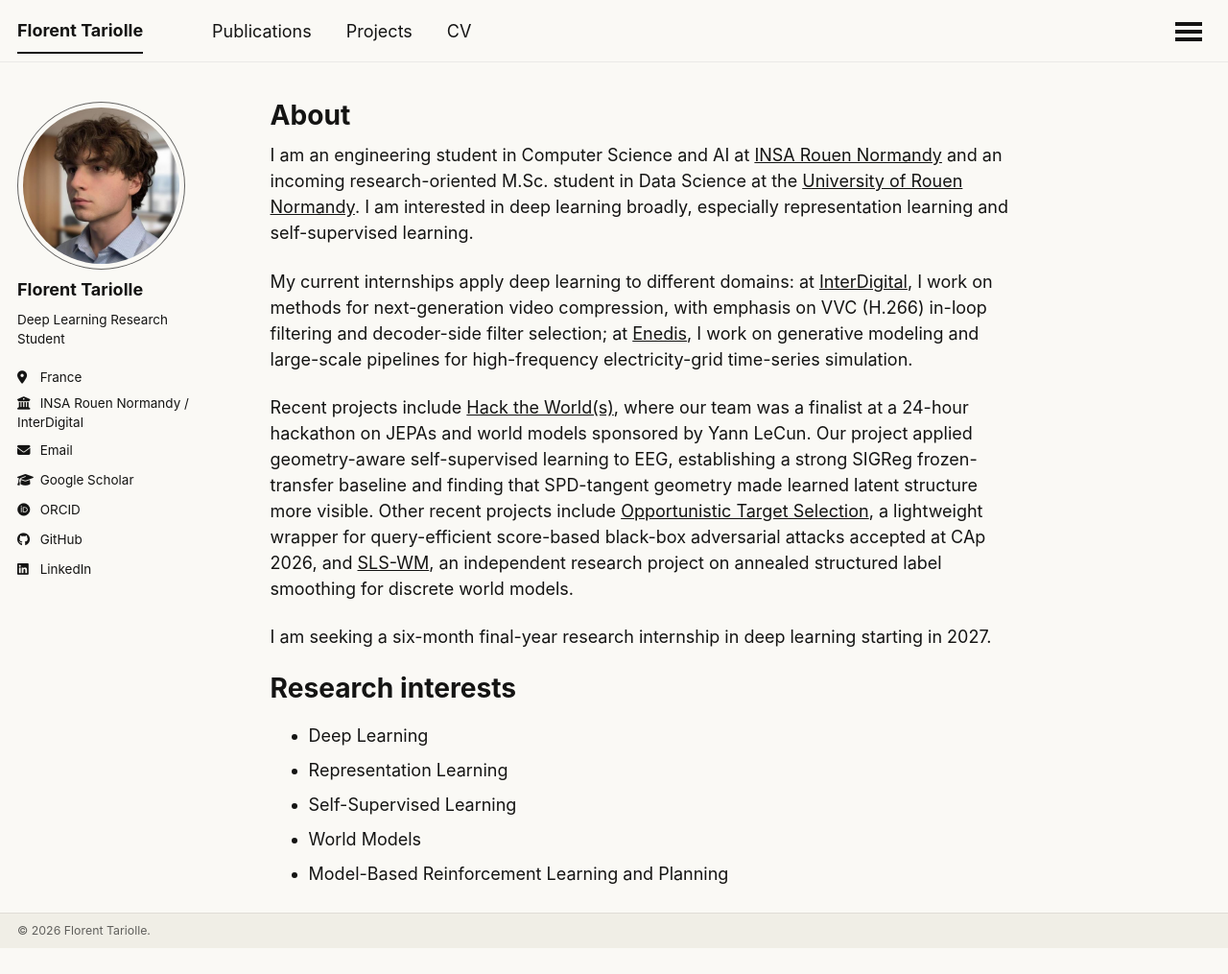
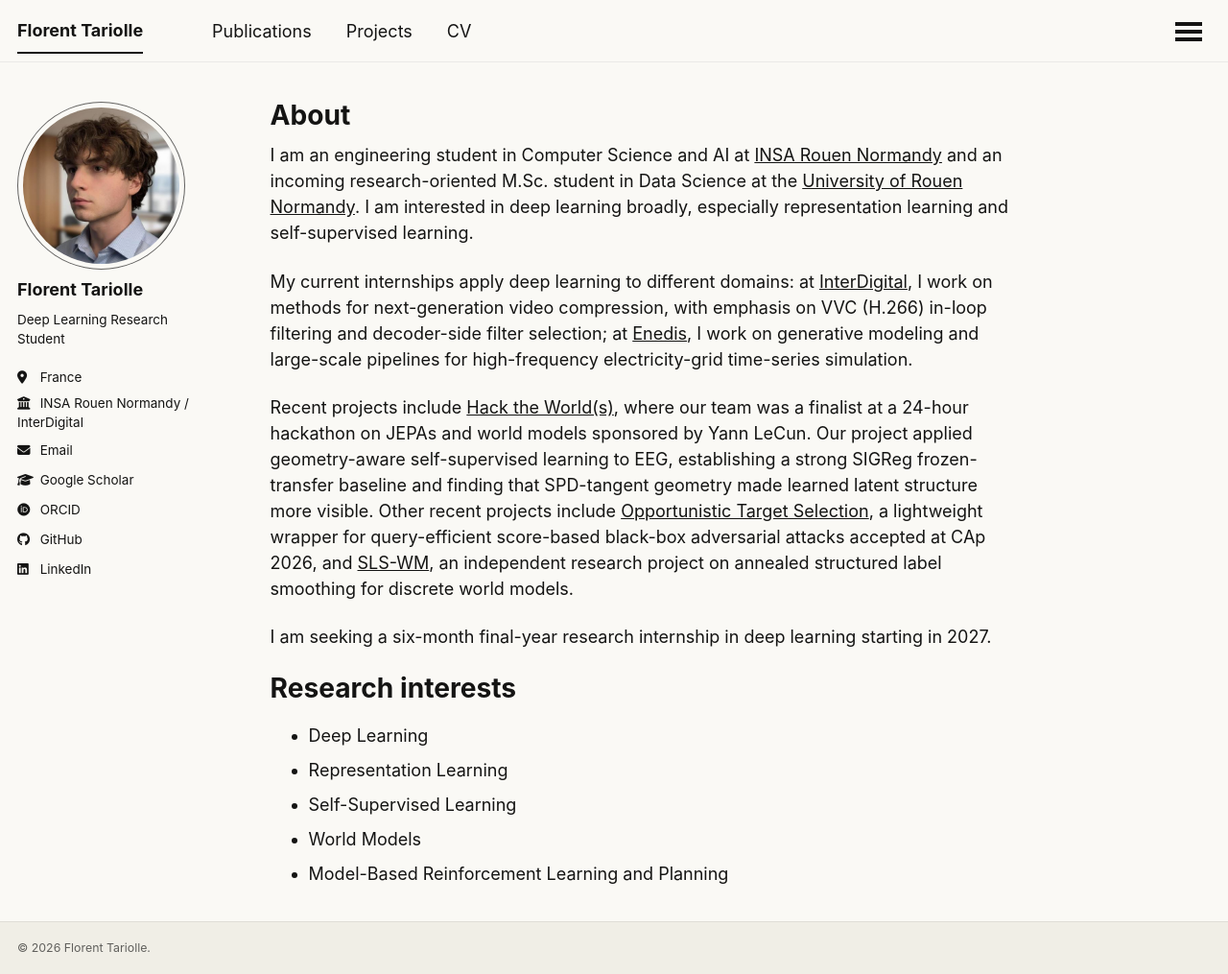
Before and after one commit to Tariolle/Tariolle.github.io, a Jekyll site: the page built from _pages/about.md, in a window 1280 px wide and 1015 px high. Shown: the whole window at 96% size. Built offline with Jekyll 4.4.1, drawn with Linux system fonts in a browser that asks for light colours; some web fonts are replaced; a script that is not in the unit is left out.

Commit message:
fix: restore sticky footer layout

```diff
--- a/_sass/layout/_base.scss
+++ b/_sass/layout/_base.scss
@@ -12,6 +12,10 @@ body {
   color: var(--global-text-color);
   background-color: var(--global-bg-color);
 
+  display: flex;
+  box-sizing: border-box;
+  height: 100vh;
+  flex-direction: column;
   margin: 0;
   padding: $masthead-height 0 0;
   font-family: $global-font-family;
--- a/_sass/layout/_footer.scss
+++ b/_sass/layout/_footer.scss
@@ -10,7 +10,7 @@
   float: left;
   margin-left: 0;
   margin-right: 0;
-  margin-top: 0.5em;
+  margin-top: 1em;
   width: 100%;
   clear: both;
 
@@ -19,6 +19,7 @@
 
   /* keep the footer in normal document flow */
   position: static;
+  flex-shrink: 0;
 
   -webkit-animation: intro 0.3s both;
           animation: intro 0.3s both;
@@ -30,9 +31,9 @@
     @include clearfix;
     margin-left: auto;
     margin-right: auto;
-    margin-top: 0.5em;
+    margin-top: 1em;
     max-width: 100%;
-    padding: 0 1em 0.5em;
+    padding: 0 1em 1em;
 
     @include breakpoint($x-large) {
       max-width: $x-large;
--- a/_sass/layout/_page.scss
+++ b/_sass/layout/_page.scss
@@ -5,6 +5,7 @@
 #main {
   @include container;
   @include clearfix;
+  flex: 1 0 auto;
   margin-top: 2em;
   padding-left: 1em;
   padding-right: 1em;
--- a/_sass/layout/_sidebar.scss
+++ b/_sass/layout/_sidebar.scss
@@ -18,7 +18,8 @@
   }
 
   @media screen and (min-width: $sidebar-screen-min-width) {
-    height: 100vh;
+    box-sizing: border-box;
+    height: calc(100vh - #{$masthead-height});
     overflow-y: auto;               // Add scrollbar if the sidebar is too long
     position: fixed;
     padding-top: $masthead-height;
```
